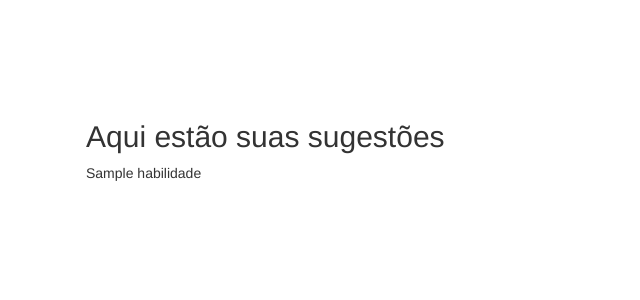
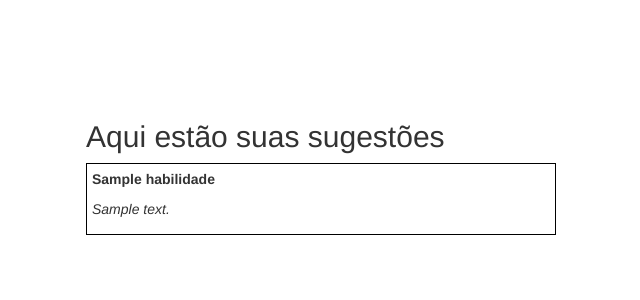
Before and after one commit to ccal2/APS_LevelUp, a Flask app: template app/templates/TelaRecomendacoesDoSistema.html in a window 1280 px wide. Shown: the top 300 px of the page, without its empty margins (319-959 px from the left). Run offline with Flask 2, Linux system fonts and the light colour scheme; the template is opened without the code that fills it: most values are stand-ins (such as "Sample title", 1, 10 or a date in 2020); some libraries are stand-ins or nearby versions.

Commit message:
Estilizar pagina de sugestoes

```diff
--- a/app/templates/TelaRecomendacoesDoSistema.html
+++ b/app/templates/TelaRecomendacoesDoSistema.html
@@ -9,13 +9,21 @@
         max-width: 500px;
         padding-top: 100px;
       }
+      .habilidade {
+        border: 1px solid black;
+        padding: 5px;
+        margin-bottom: 10px;
+      }
     </style>
   </head>
   <body>
     <div class="container">
       <h2>Aqui estão suas sugestões</h2>
       {% for habilidade in habilidades %}
-        <p>{{habilidade}}</p>
+        <div class="habilidade">
+          <p><b>{{habilidade.nome}}</b></p>
+          <p><i>{{habilidade.descricao}}</i></p>
+        </div>
       {% endfor %}
     </div>
     <script src="http://code.jquery.com/jquery-1.10.2.min.js"></script>
```
